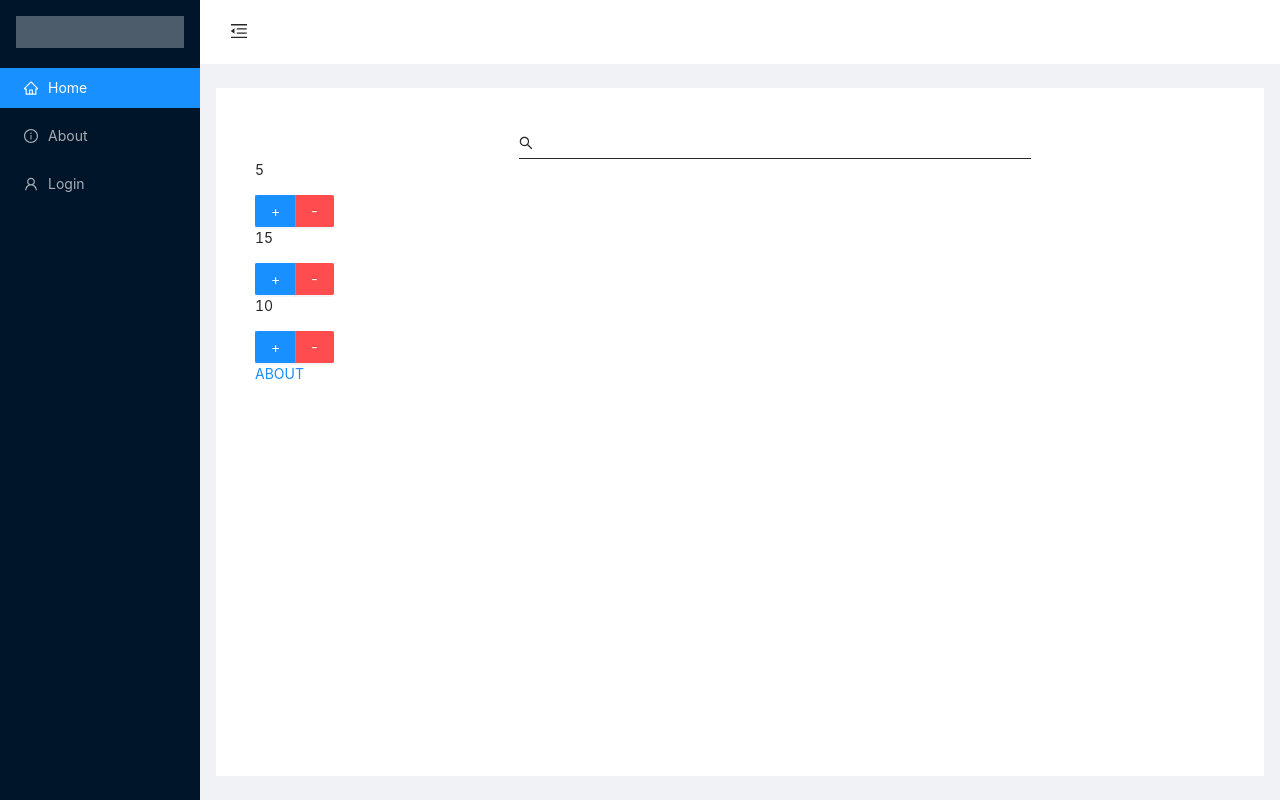
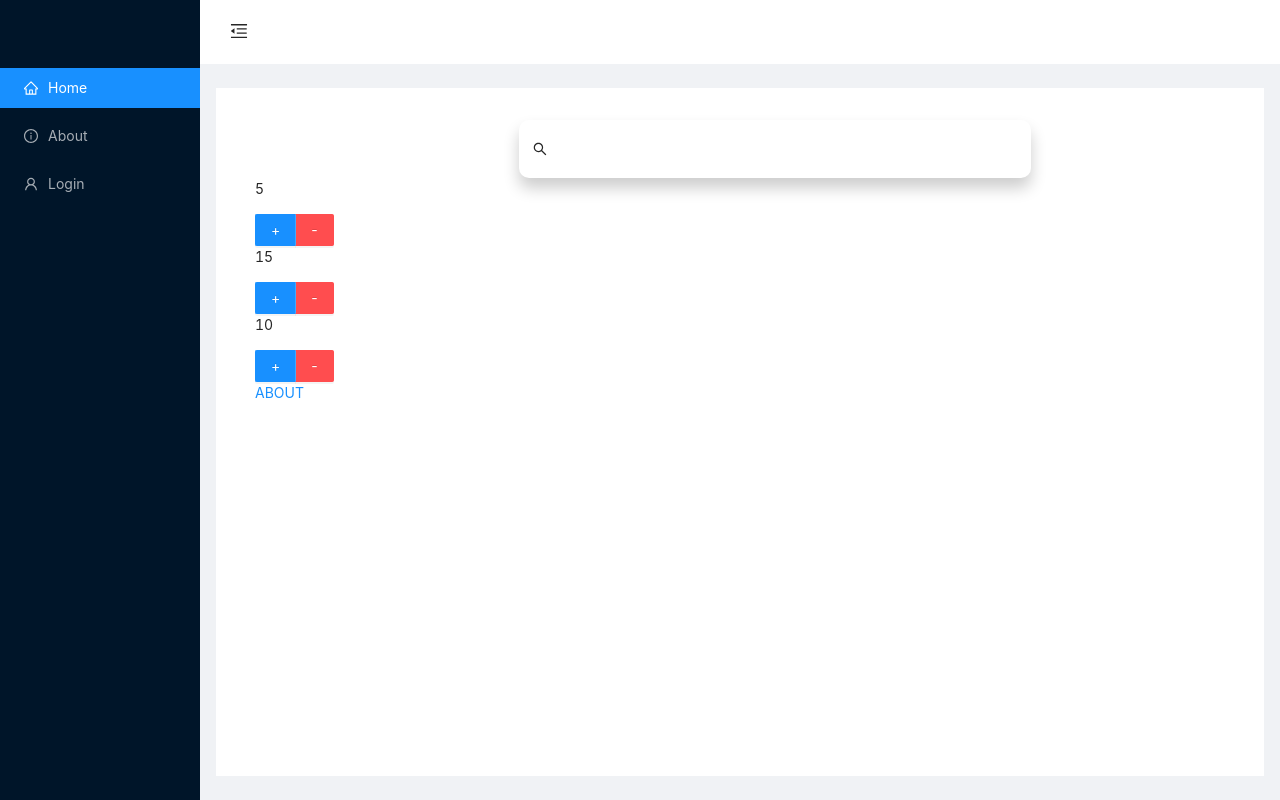
Before and after one commit to JohnnyBannanis/inventarioFront, a React (Create React App) app: page / in a window 1280 px wide. Shown: the top 800 px of the page. Built offline with nearby package versions, Linux system fonts and the light colour scheme; the HTML template or start-up script is replaced by a standard one.

Commit message:
borderRadius and boxShadow

```diff
--- a/src/Style.css
+++ b/src/Style.css
@@ -46,7 +46,7 @@ body {
 #components-layout-demo-custom-trigger .logo {
   height: 32px;
   margin: 16px;
-  background: rgba(255, 255, 255, 0.3);
+  /*background: rgba(255, 255, 255, 0.3);*/
 }
 
 .site-layout .site-layout-background {
--- a/src/components/Login.js
+++ b/src/components/Login.js
@@ -35,6 +35,8 @@ function Login() {
             <Card
               style={{
                 backgroundColor: "#f0f2f5",
+                borderRadius:10,
+                boxShadow: "0 10px 16px 0 rgb(0 0 0 / 20%)",
               }}
             >
               <Title level={2} style={{ textAlign: "center" }}>
--- a/src/components/shared/SearchBar.js
+++ b/src/components/shared/SearchBar.js
@@ -9,19 +9,22 @@ export default function Search({ onChange, value }) {
   return (
     <div
       style={{
-        borderWidth: "0px 0px 1px 0px",
-        borderStyle: "solid",
+        //borderWidth: "0px 0px 1px 0px",
+        //borderStyle: "solid",
         display: "flex",
         flexDirection: "row",
         width: "40vw",
         marginLeft: "auto",
         marginRight: "auto",
-        marginTop: "2vh",
+        marginTop: "1vh",
         alignItems: "center",
+        boxShadow: "0 10px 16px 0 rgb(0 0 0 / 20%)",
+        padding:14,
+        borderRadius:10
       }}
     >
       <SearchOutlined />
-      <Input onChange={changeValue} value={value} bordered={false} />
+      <Input onChange={changeValue} value={value} bordered={false}  allowClear={true} />
     </div>
   );
 }
```
